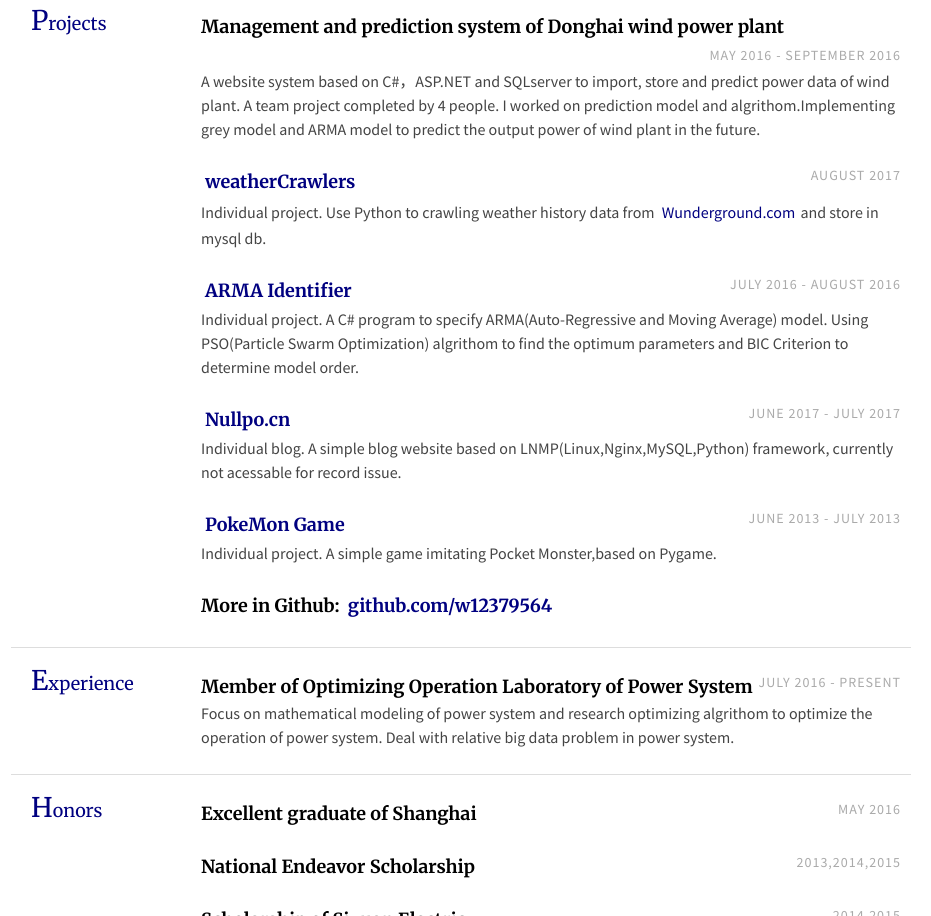
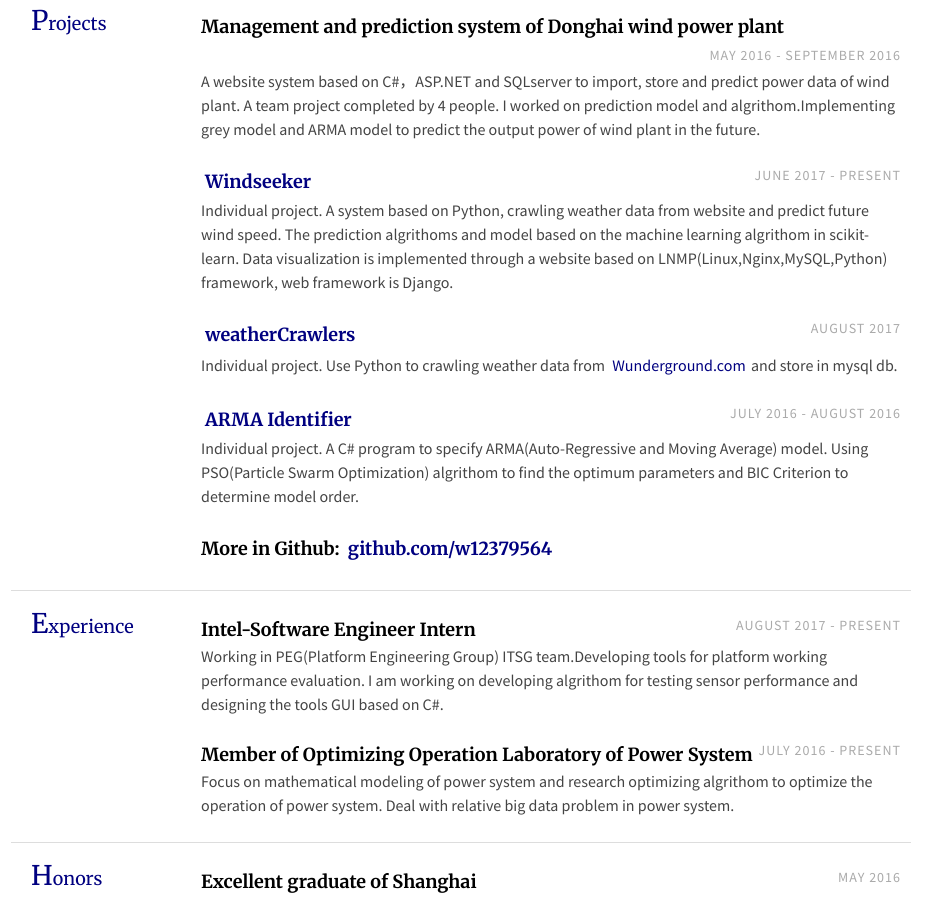
Before and after one commit to w12379564/myresume, a plain HTML site: page index.html in a window 1280 px wide. Shown: the part 448-1364 px from the top of the page, without its empty margins (179-1110 px from the left). Drawn offline with Linux system fonts and the light colour scheme.

Commit message:
add intern and project

```diff
--- a/index.html
+++ b/index.html
@@ -69,7 +69,20 @@
                         I worked on prediction model and algrithom.Implementing grey model and ARMA model to predict the output power of wind plant in the future.
                     </div>
                 </div>
-
+                <div class="section-text col-right">
+                    <div class="row">
+                        <div class="col">
+                          <h3><a href="http://115.159.6.94/">Windseeker</a></h3>
+                        </div>
+                        <div class="col-right light">June 2017 - PRESENT</div>
+                    </div>
+                    <div class="desc">Individual project.
+                        A system based on Python, crawling weather data from website and predict future wind speed.
+						The prediction algrithoms and model based on the machine learning algrithom in scikit-learn.
+						Data visualization is implemented through a website based on LNMP(Linux,Nginx,MySQL,Python) framework,
+						web framework is Django.
+                    </div>
+                </div>
                 <div class="section-text col-right">
                     <div class="row">
                         <div class="col">
@@ -78,8 +91,7 @@
                         <div class="col-right light">August 2017</div>
                     </div>
                     <div class="desc">
-					Individual project. Use Python to crawling weather history data from <a href="https://www.wunderground.com">Wunderground.com</a> and store in mysql db.
-
+					Individual project. Use Python to crawling weather data from <a href="https://www.wunderground.com">Wunderground.com</a> and store in mysql db.
 					</div>
                 </div>
                 <div class="section-text col-right">
@@ -97,28 +109,6 @@
                 <div class="section-text col-right">
                     <div class="row">
                         <div class="col">
-                          <h3><a href="https://github.com/w12379564/nullpo-project">Nullpo.cn</a></h3>
-                        </div>
-                        <div class="col-right light">June 2017 - July 2017</div>
-                    </div>
-                    <div class="desc">Individual blog.
-                        A simple blog website based on LNMP(Linux,Nginx,MySQL,Python) framework, currently not acessable for record issue.
-                    </div>
-                </div>
-                <div class="section-text col-right">
-                    <div class="row">
-                        <div class="col">
-                          <h3><a href="https://github.com/w12379564">PokeMon Game</a></h3>
-                        </div>
-                        <div class="col-right light">June 2013 - July 2013</div>
-                    </div>
-                    <div class="desc">Individual project.
-                        A simple game imitating Pocket Monster,based on Pygame.
-                    </div>
-                </div>
-                <div class="section-text col-right">
-                    <div class="row">
-                        <div class="col">
                             <h3>More in Github: <a href="https://github.com/w12379564">github.com/w12379564</a></h3>
                         </div>
                     </div>
@@ -126,6 +116,18 @@
             </div>
             <div class="section row">
                 <h2 class="col">Experience</h2>
+                <div class="section-text col-right">
+                    <div class="row">
+                        <div class="col">
+                            <h3>Intel-Software Engineer Intern</h3>
+                        </div>
+                        <div class="col-right light">August 2017 - Present</div>
+                    </div>
+                    <div class="desc">
+						Working in PEG(Platform Engineering Group) ITSG team.Developing tools for platform working performance evaluation.
+						I am working on developing algrithom for testing sensor performance and designing the tools GUI based on C#.
+                    </div>
+                </div>
                 <div class="section-text col-right">
                     <div class="row">
                         <div class="col">
```
